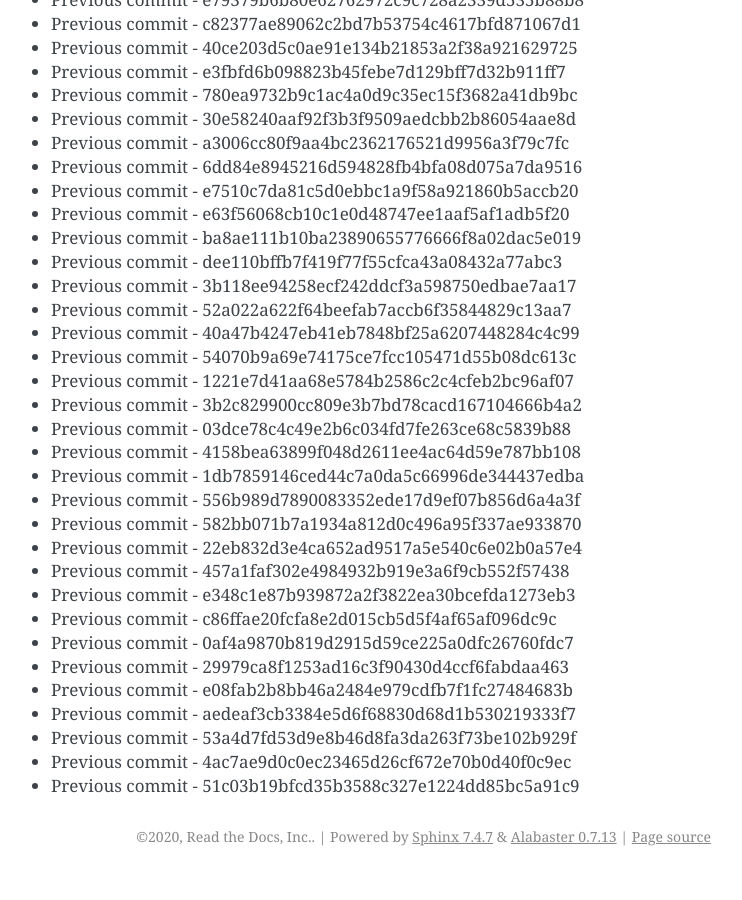
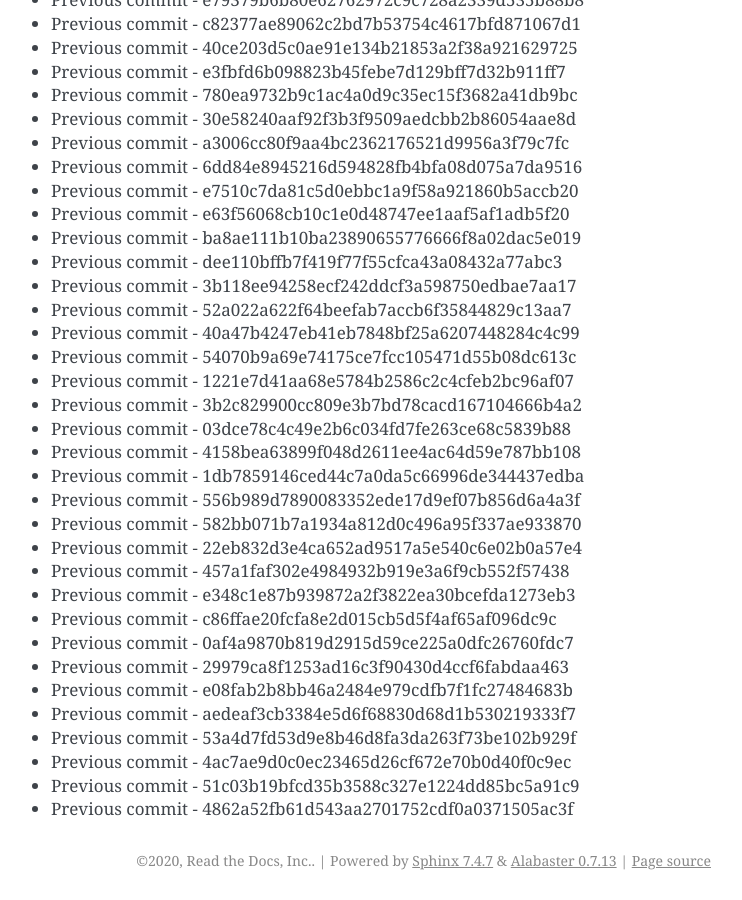
Before and after one commit to readthedocs/rtd-git-stresstest, a Sphinx documentation site: the page built from docs/updates.rst, in a window 1280 px wide and 900 px high, scrolled down 73093 px. Shown: the whole window, without its empty margins (399-1141 px from the left). Built offline with Sphinx 7.4.7, drawn with Linux system fonts in a browser that asks for light colours; before the commit the page ends 73969 px from its top, so only the background shows below that.

Commit message:
Generating commit from previous: 4862a52fb61d543aa2701752cdf0a0371505ac3f

```diff
--- a/docs/updates.rst
+++ b/docs/updates.rst
@@ -3103,3 +3103,4 @@ It can be tested for any performance characteristics.
 * Previous commit - 53a4d7fd53d9e8b46d8fa3da263f73be102b929f
 * Previous commit - 4ac7ae9d0c0ec23465d26cf672e70b0d40f0c9ec
 * Previous commit - 51c03b19bfcd35b3588c327e1224dd85bc5a91c9
+* Previous commit - 4862a52fb61d543aa2701752cdf0a0371505ac3f
```
